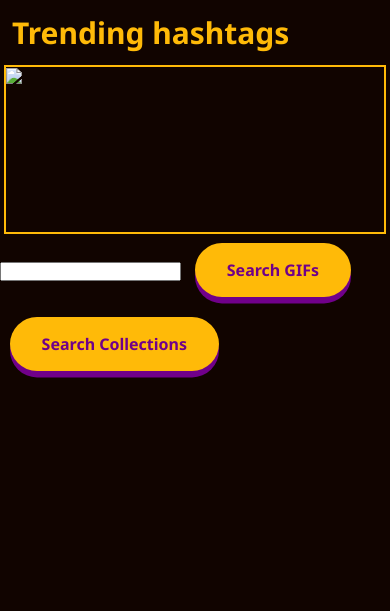
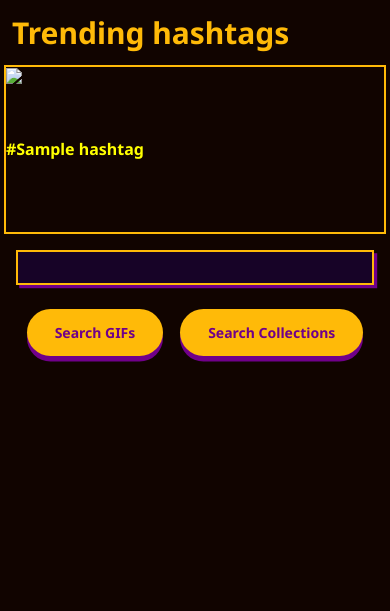
Before and after one commit to Elo-LH/GIFL, a PHP site: page /index.php?route=search in a window 390 px wide. Shown: the top 611 px of the page. Run offline with PHP 8.4, Linux system fonts and the light colour scheme; tables that the repository leaves empty or names only in its code hold one stand-in row (values such as "Sample post"); data that the repository does not hold is empty; some web fonts are replaced.

Commit message:
✨ public search page

```diff
--- a/assets/styles/css/style.css
+++ b/assets/styles/css/style.css
@@ -56,6 +56,10 @@ button {
 .yellow-button {
   background-color: #FFBA08;
   color: #70008A;
+}
+
+.small-button {
+  font-size: clamp(1.4rem, 2.6vw, 2rem);
 }
 
 .pink-button {
@@ -221,15 +225,20 @@ main {
 /* ==========================================================================
 PUBLIC SEARCH PAGE
 ========================================================================== */
-.horizontal-gifs-wrapper {
+.horizontal-trending-wrapper {
   border: 2px solid #FFBA08;
   width: 98%;
   height: 20vh;
+  display: flex;
+  gap: 2px;
   overflow: scroll;
   overflow-y: hidden;
   margin-inline: auto;
   white-space: nowrap;
   scroll-behavior: smooth;
+  /* Hide scrollbar for IE, Edge and Firefox */
+  -ms-overflow-style: none; /* IE and Edge */
+  scrollbar-width: none; /* Firefox */
 }
 
 @media screen and (max-width: 900px) {
@@ -240,8 +249,68 @@ PUBLIC SEARCH PAGE
     scroll-snap-align: start;
   }
 }
-.gif-horizontal {
+/* Hide scrollbar for Chrome, Safari and Opera */
+.horizontal-trending-wrapper::-webkit-scrollbar {
+  display: none;
+}
+
+.horizontal-trending-card {
+  height: 100%;
+  position: relative;
+}
+
+.horizontal-trending-hashtag {
+  width: 100%;
+  font-size: clamp(1.6rem, 2.6vw, 2rem);
+  font-weight: bold;
+  color: yellow;
+  text-align: center;
+  position: absolute;
+  top: 50%;
+  left: 50%;
+  transform: translate(-50%, -50%);
+}
+
+.horizontal-trending-gif {
   height: 100%;
 }
 
+.search-bar {
+  display: flex;
+}
+@media screen and (max-width: 900px) {
+  .search-bar {
+    flex-wrap: wrap;
+  }
+}
+
+.input-search {
+  border: 2px solid #FFBA08;
+  background-color: #170327;
+  margin: 0.6em;
+  padding: 0 0.4em;
+  font-size: clamp(1.6rem, 3vw, 3rem);
+  color: #FFF1CD;
+  flex-grow: 1;
+  box-shadow: 0.2em 0.2em #70008A;
+}
+@media screen and (max-width: 900px) {
+  .input-search {
+    margin: 1em;
+    padding: 0.4em 0.8em;
+  }
+}
+
+.search-bar-buttons-wrapper {
+  display: flex;
+  flex-direction: row;
+  flex-wrap: nowrap;
+}
+@media screen and (max-width: 900px) {
+  .search-bar-buttons-wrapper {
+    flex-grow: 1;
+    justify-content: center;
+  }
+}
+
 /*# sourceMappingURL=style.css.map */
--- a/assets/styles/sass/style.scss
+++ b/assets/styles/sass/style.scss
@@ -58,11 +58,12 @@ margin: 0.6em;
 font-size: clamp(1.6rem, 3vw, 3rem);
 }
 .yellow-button{
-
 background-color: $yellow;
 color: $aubergine;
 }
-
+.small-button{
+  font-size: clamp(1.4rem, 2.6vw, 2rem);
+}
 .pink-button{
   font-size: clamp(1.4rem, 2.6vw, 2rem);
   background-color: $neonPink;
@@ -161,7 +162,6 @@ main{
   gap: 2px;
   overflow: hidden;
 
-
 }
 
 @keyframes scrollToBot{
@@ -213,15 +213,20 @@ overflow: hidden;
 PUBLIC SEARCH PAGE
 ========================================================================== */
 
-.horizontal-gifs-wrapper{
+.horizontal-trending-wrapper{
   border: 2px solid $yellow;
   width: 98%;
   height: 20vh;
+  display: flex;
+  gap: 2px;
   overflow: scroll;
   overflow-y: hidden;
   margin-inline: auto;
   white-space: nowrap;
   scroll-behavior: smooth;
+  /* Hide scrollbar for IE, Edge and Firefox */
+  -ms-overflow-style: none;  /* IE and Edge */
+  scrollbar-width: none;  /* Firefox */
 }
 @media screen and (max-width: 900px) {
   .snaps-inline{
@@ -230,9 +235,59 @@ PUBLIC SEARCH PAGE
    .snaps-inline > * {
      scroll-snap-align:start;
    }
-
+ }
+/* Hide scrollbar for Chrome, Safari and Opera */
+ .horizontal-trending-wrapper::-webkit-scrollbar{
+  display: none;
  }
 
-.gif-horizontal{
+.horizontal-trending-card{
   height: 100%;
+  position: relative;
 }
+.horizontal-trending-hashtag{
+  width: 100%;
+  font-size: clamp(1.6rem, 2.6vw, 2rem);
+  font-weight: bold;
+  color: yellow;
+  text-align: center;
+  position: absolute;
+  top: 50%;
+  left: 50%;
+  transform: translate(-50%, -50%);
+}
+.horizontal-trending-gif{
+height: 100%;
+}
+
+.search-bar{
+  display: flex;
+  @media screen and (max-width: 900px) {
+    flex-wrap: wrap;
+  }
+}
+
+.input-search{
+  border: 2px solid $yellow;
+  background-color: $darkPurple;
+  margin: 0.6em;
+  padding: 0 0.4em;
+font-size: clamp(1.6rem, 3vw, 3rem);
+color: $white;
+flex-grow: 1;
+box-shadow: 0.2em 0.2em  $aubergine;
+@media screen and (max-width: 900px) {
+ margin : 1em;
+ padding: 0.4em 0.8em;
+}
+}
+
+.search-bar-buttons-wrapper{
+  display: flex;
+  flex-direction: row;
+  flex-wrap: nowrap;
+  @media screen and (max-width: 900px) {
+    flex-grow: 1;
+    justify-content: center;
+  }
+}
--- a/controllers/PublicController.php
+++ b/controllers/PublicController.php
@@ -11,7 +11,15 @@ class PublicController extends AbstractController
     public function search(): void
     {
         $gm = new GifManager;
-        $gifs = $gm->findLatest10();
-        $this->render("search.html.twig", ["gifs" => $gifs]);
+        $hm = new HashtagManager;
+        $hashtagsLatestGifs = [];
+        //Getting the 10 latest created hashtags
+        $hashtags = $hm->findLatest10();
+        //For each of these latest hashtags, get the latest associated gif
+        foreach ($hashtags as $hashtag) {
+            $gif = $gm->findLatestWithHashtag($hashtag->getId());
+            array_push($hashtagsLatestGifs, $gif);
+        }
+        $this->render("search.html.twig", ["hashtagsLatestGifs" => $hashtagsLatestGifs, "hashtags" => $hashtags]);
     }
 }
--- a/managers/GifManager.php
+++ b/managers/GifManager.php
@@ -41,4 +41,18 @@ class GifManager extends AbstractManager
         };
         return $gifs;
     }
+    public function findLatestWithHashtag($hashtag_id): Gif
+    {
+        $um = new UserManager;
+        $query = $this->db->prepare('SELECT * FROM gifs_hashtags JOIN gifs ON gifs_hashtags.gif_id = gifs.gif_id JOIN hashtags ON gifs_hashtags.hashtag_id = hashtags.hashtag_id WHERE hashtags.hashtag_id = :id ORDER BY gifs.created_at DESC LIMIT 1');
+        $parameters = [
+            "id" => $hashtag_id
+        ];
+        $query->execute($parameters);
+        $item = $query->fetch(PDO::FETCH_ASSOC);
+        $user = $um->findById($item['user_id']);
+        $gif = new Gif($item['link'], $user, DateTime::createFromFormat('Y-m-d H:i:s', $item['created_at']));
+        $gif->setId($item['gif_id']);
+        return $gif;
+    }
 }
--- /dev/null
+++ b/managers/HashtagManager.php
@@ -0,0 +1,27 @@
+<?php
+class HashtagManager extends AbstractManager
+{
+    public function __construct()
+    {
+        parent::__construct();
+    }
+
+    public function findLatest10(): ?array
+    {
+        $query = $this->db->prepare('SELECT * FROM hashtags ORDER BY created_at DESC LIMIT 10');
+        $parameters = [];
+        $query->execute($parameters);
+        $results = $query->fetchAll(PDO::FETCH_ASSOC);
+
+        if ($results) {
+            $hashtags = [];
+            foreach ($results as $result) {
+                $hashtag = new Hashtag($result["name"], DateTime::createFromFormat('Y-m-d H:i:s', $result["created_at"]));
+                $hashtag->setId($result["hashtag_id"]);
+                array_push($hashtags, $hashtag);
+            }
+            return $hashtags;
+        }
+        return null;
+    }
+}
--- a/models/Hashtag.php
+++ b/models/Hashtag.php
@@ -3,7 +3,7 @@ class Hashtag
 {
     private ?int $id = null;
 
-    public function __construct(private string $name)
+    public function __construct(private string $name, private DateTime $createdAt = new DateTime())
     {
     }
 
@@ -24,4 +24,13 @@ class Hashtag
     {
         $this->name = $name;
     }
+
+    public function getCreatedAt(): DateTime
+    {
+        return $this->createdAt;
+    }
+    public function setCreatedAt(DateTime $createdAt): void
+    {
+        $this->createdAt = $createdAt;
+    }
 }
--- /dev/null
+++ b/scripts/script.js
@@ -0,0 +1,8 @@
+document.addEventListener('DOMContentLoaded', () => {
+  console.log('script loaded')
+
+  //Getting input
+  const inputSearch = document.querySelector('.input-search')
+  let userInput = ''
+  inputSearch.addEventListener('input', (e) => (userInput = e.target.value))
+})
--- a/templates/layout.html.twig
+++ b/templates/layout.html.twig
@@ -8,6 +8,7 @@
 		<link rel="preconnect" href="https://fonts.googleapis.com">
 		<link rel="preconnect" href="https://fonts.gstatic.com" crossorigin>
 		<link href="https://fonts.googleapis.com/css2?family=Neucha&family=Noto+Sans:ital,wght@0,100..900;1,100..900&display=swap" rel="stylesheet">
+		<script type="module" src="../scripts/script.js"></script>
 	</head>
 	<body>
 		{% block header %}{% endblock %}
--- a/templates/search.html.twig
+++ b/templates/search.html.twig
@@ -13,15 +13,23 @@
 
 
 {% block main %}
+
 	<main>
 		<h1 class="h1-regular">Trending hashtags</h1>
-		<div class="horizontal-gifs-wrapper snaps-inline">
-			{% for gif in gifs %}
-				<img class="gif-horizontal" src="{{gif.link}}">
+		<div class="horizontal-trending-wrapper snaps-inline">
+			{% for key, hashtag in hashtags %}
+				<div class="horizontal-trending-card">
+					<img class="horizontal-trending-gif" src="{{hashtagsLatestGifs[key].link}}">
+					<p class="horizontal-trending-hashtag">#{{hashtag.name}}</p>
+				</div>
 			{% endfor %}
 		</div>
-		<input type="text">
-		<button class="yellow-button">Search GIFs</button>
-		<button class="yellow-button">Search collections</button>
+		<div class="search-bar">
+			<input type="text" class="input-search">
+			<div class="search-bar-buttons-wrapper">
+				<button class="yellow-button small-button">Search GIFs</button>
+				<button class="yellow-button small-button">Search collections</button>
+			</div>
+		</div>
 	</main>
 {% endblock %}
```
Also changed, not shown: 1 other file.
